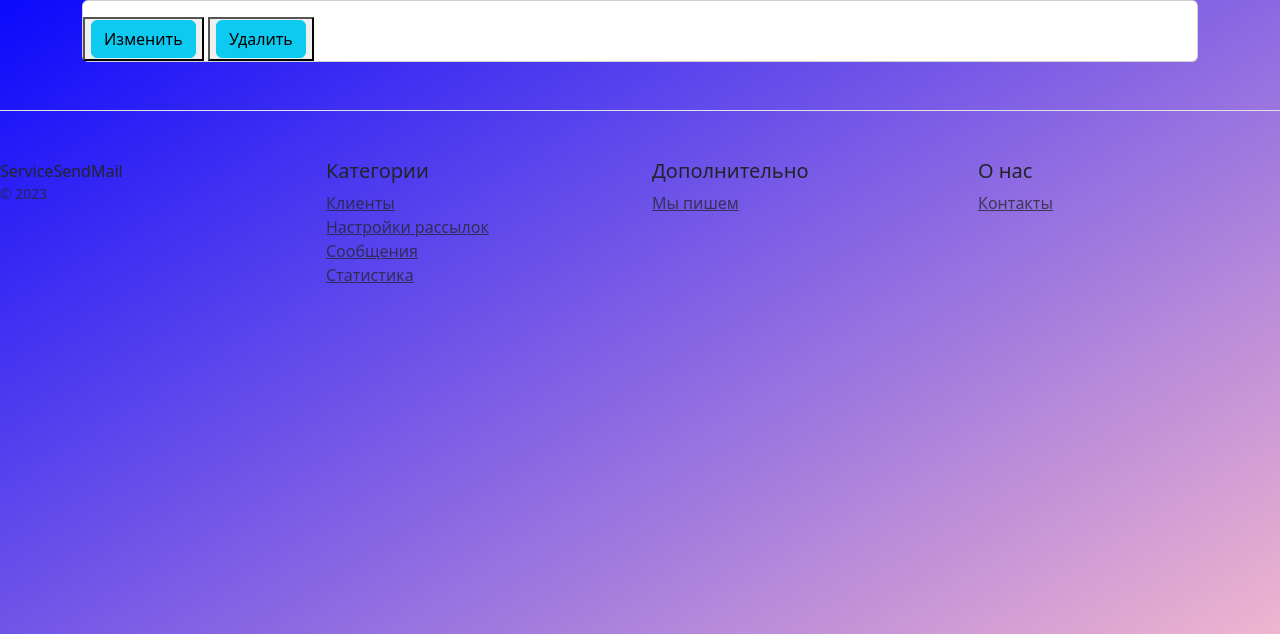
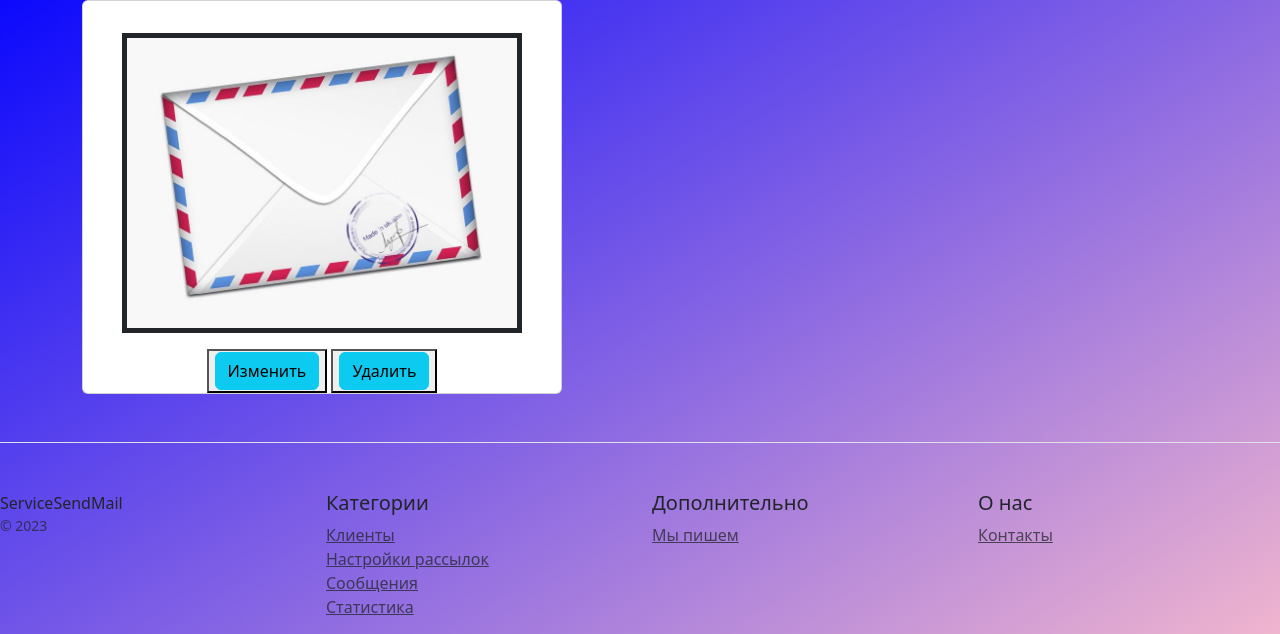
Before and after one commit to Vadelevich/Skychimp-2.0, a Django app: template service/templates/service/message_detail.html in a window 1280 px wide. Shown: the part 72-706 px from the top of the page. Run offline with Django 4.2, Linux system fonts and the light colour scheme; the template is opened without the code that fills it, so the values that code supplies are empty; some libraries are stand-ins or nearby versions.

Commit message:
add templetes design

```diff
--- a/service/templates/service/customers_detail.html
+++ b/service/templates/service/customers_detail.html
@@ -5,7 +5,7 @@
         <div class="card-body">
                                                             </div>
          <div class="photo">
-            <img src="/static/customer.jpg" alt="" border=5 height=200 width=300>
+            <img src="/static/customer.jpg" alt="" border=5 height=300 width=400>
              </div>
         <div class="description" >
             <h2>{{object.name}}</h2>
--- a/service/templates/service/mailing_list.html
+++ b/service/templates/service/mailing_list.html
@@ -24,7 +24,6 @@
         <tbody>
         {% for object in object_list %}
         <tr>
-            </th>
             <td class="table-light" style="text-align: center">{{object.add_customer.email}}</td>
             <td class="table-light" style="text-align: center">{{object.first_date}}</td>
             <td class="table-light" style="text-align: center">{{object.last_date}}</td>
@@ -33,7 +32,7 @@
             <td class="table-light" style="text-align: center">{{object.state_mail}}</td>
             <td class="table-light" style="text-align: center">{{object.add_message.topic_message}}</td>
             <td class="table-light" style="text-align: center">
-                <a class="btn btn-info" href="{% url 'service:detail_mail' object.pk %}">Read</a>
+                <a class="btn btn-info" href="{% url 'service:detail_mail' object.pk %}">Просмотр</a>
             </td>
 
 
--- a/service/templates/service/message_detail.html
+++ b/service/templates/service/message_detail.html
@@ -1,7 +1,12 @@
 {% extends 'service/base.html' %}
 {% block content %}
 <div class="container">
-    <div class="card">
+    <div class="card text-center" style="width: 30rem;">
+         <div class="card-body">
+                                                            </div>
+         <div class="photo">
+            <img src="/static/message.jpg" alt="" border=5 height=300 width=400>
+             </div>
         <div class="description">
             <h2>{{object.topic_message}}</h2>
             <p>{{object.letter}}</p>
```
Also changed, not shown: service/templates/service/mailing_detail.html (+6 -1 lines), static/mailing.png (added), static/message.jpg (added).
